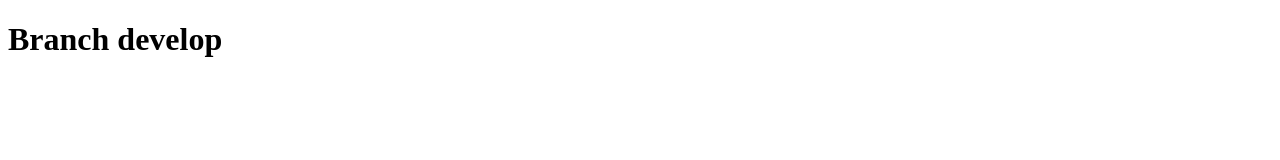
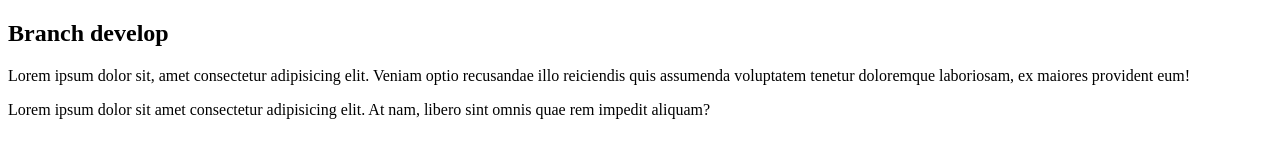
Before and after one commit to Ivany17/practic_14.09, a plain HTML site: page index.html in a window 1280 px wide. Drawn offline with Linux system fonts and the light colour scheme.

```diff
--- a/index.html
+++ b/index.html
@@ -7,6 +7,8 @@
     <title>Document</title>
 </head>
 <body>
-    <h1>Branch develop</h1>
+    <h2>Branch develop</h2>
+    <p>Lorem ipsum dolor sit, amet consectetur adipisicing elit. Veniam optio recusandae illo reiciendis quis assumenda voluptatem tenetur doloremque laboriosam, ex maiores provident eum!</p>
+    <p>Lorem ipsum dolor sit amet consectetur adipisicing elit. At nam, libero sint omnis quae rem impedit aliquam?</p>
 </body>
 </html>
```
